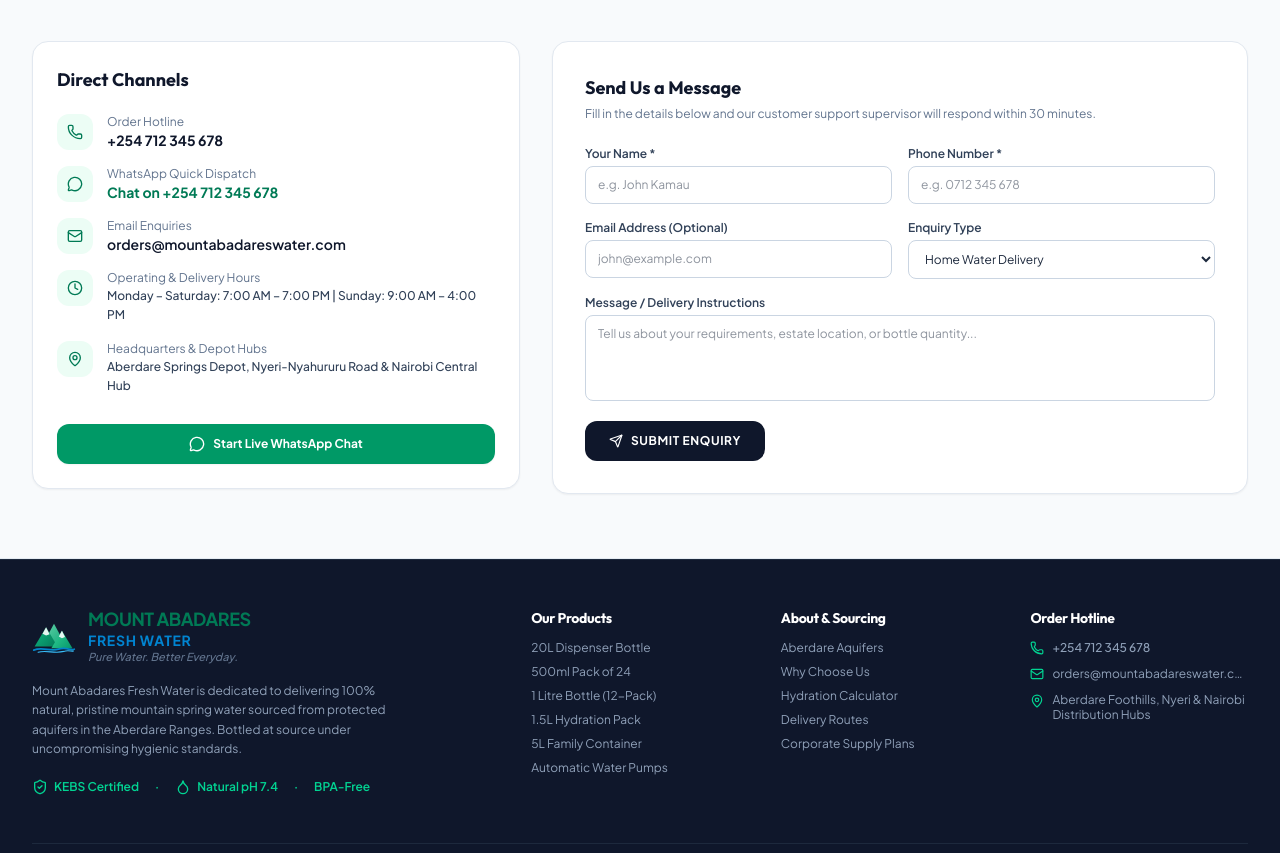
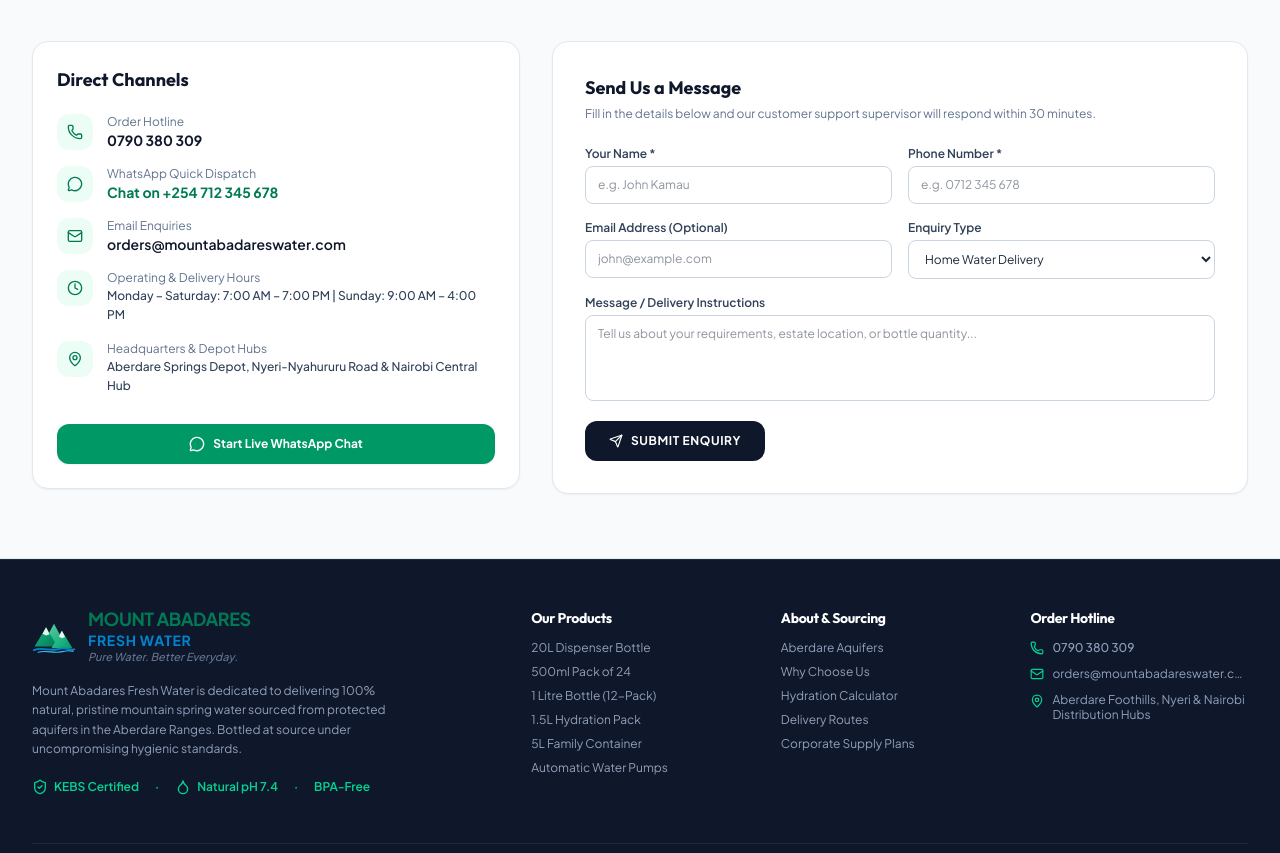
Before and after one commit to yobi369/Abaderes, a React (Vite) app: page / in a window 1280 px wide. Shown: the part 7060-7913 px from the top of the page. Built offline with nearby package versions, Linux system fonts and the light colour scheme.

Commit message:
Improve contact and ordering experience

```diff
--- a/src/data/waterData.ts
+++ b/src/data/waterData.ts
@@ -5,9 +5,9 @@
   legalName: 'Mount Abadares Fresh Water Ltd.',
   slogan: 'Pure Water. Better Everyday.',
   subSlogan: 'Pure from the Aberdares, For a healthier you.',
-  phone: '+254 712 345 678',
-  phoneDisplay: '+254 712 345 678',
-  whatsappNumber: '254712345678',
+  phone: '+254 790 380 309',
+  phoneDisplay: '0790 380 309',
+  whatsappNumber: '254790380309',
   email: 'orders@mountabadareswater.com',
   address: 'Aberdare Springs Depot, Nyeri-Nyahururu Road & Nairobi Central Hub',
   serviceHours: 'Monday – Saturday: 7:00 AM – 7:00 PM | Sunday: 9:00 AM – 4:00 PM',
@@ -171,7 +171,7 @@
 export const FAQS = [
   {
     question: 'How do I place an order for refills or new bottles?',
-    answer: 'You can order directly using the WhatsApp button on this site, which creates an instant formatted message with your requested products and address, or use our online quick-checkout. You can also call our dispatch hotline at +254 712 345 678.'
+    answer: 'You can order directly using the WhatsApp button on this site, which creates an instant formatted message with your requested products and address, or use our online quick-checkout. You can also call our dispatch hotline using the order hotline.'
   },
   {
     question: 'How does the 20-Litre bottle refill exchange work?',
```
